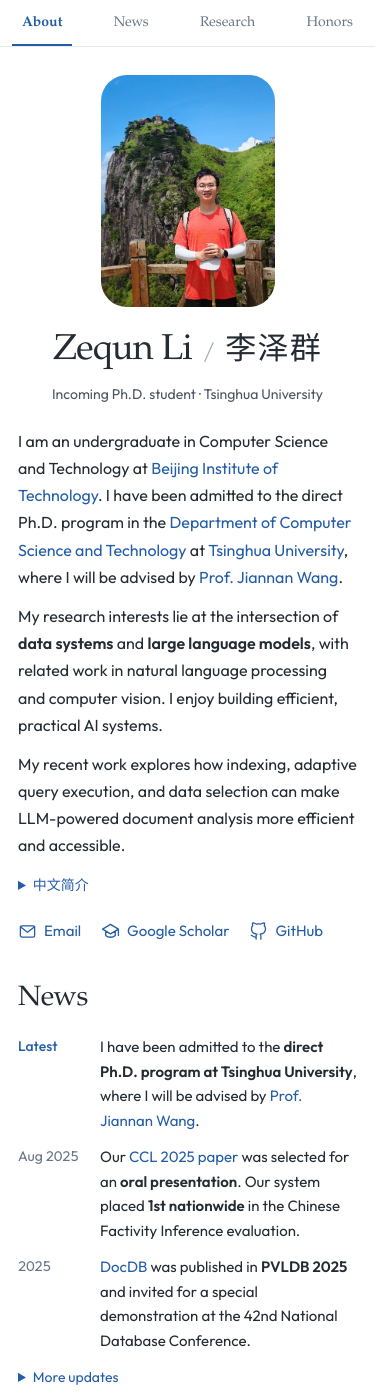
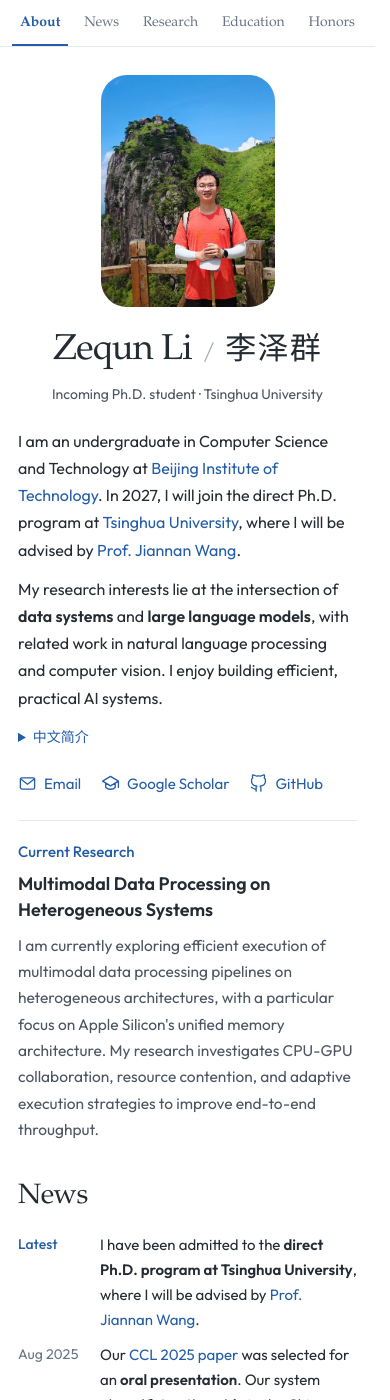
Before and after one commit to wisdomzq/wisdomzq.github.io, a Jekyll site: the page index.html, which Jekyll copies as it is, in a window 390 px wide and 1400 px high. Built offline with Jekyll 4.4.1, drawn with Linux system fonts in a browser that asks for light colours; some of the changed text lies outside the part shown.

Commit message:
Add education with official emblems and current research

```diff
--- a/assets/css/academic-home.css
+++ b/assets/css/academic-home.css
@@ -101,7 +101,7 @@ strong { font-weight: 600; }
 .profile {
   display: grid;
   grid-template-columns: minmax(0, 1fr) 236px;
-  gap: 48px;
+  gap: 28px 48px;
   align-items: center;
   margin-top: 64px;
 }
@@ -136,6 +136,10 @@ h1 {
 }
 .profile-details summary:hover, .news-archive summary:hover { color: var(--accent-hover); }
 .profile-details p { margin-top: 12px; padding: 0 0 0 14px; border-left: 2px solid #dae6f4; color: var(--secondary); font-size: 15px; line-height: 1.9; }
+.current-research { grid-column: 1 / -1; padding-top: 22px; border-top: 1px solid var(--line); }
+.current-research__label { margin: 0 0 7px; color: var(--accent); font-size: 15px; font-weight: 500; line-height: 1.5; }
+.current-research__title { margin: 0 0 9px; font-size: 19px; font-weight: 600; line-height: 1.45; }
+.current-research p { color: var(--secondary); font-size: 16px; line-height: 1.7; }
 
 /* Shared section rhythm */
 .section-title {
@@ -219,6 +223,24 @@ h1 {
 .project-meta { color: var(--secondary); font-size: 15px; line-height: 1.6; }
 .project-meta span[aria-hidden] { margin: 0 5px; }
 .project-note { margin-top: 9px; font-size: 14px; color: var(--muted); }
+
+/* Reference-style education rows: emblem, institution details, and dates. */
+.education-entry { display: grid; grid-template-columns: 108px minmax(0, 1fr) auto; align-items: center; gap: 24px; padding: 15px 0; }
+.education-entry:first-child { padding-top: 0; }
+.education-entry:last-child { padding-bottom: 0; }
+.education-logo { display: flex; align-items: center; justify-content: center; width: 108px; min-height: 96px; }
+.education-logo img { width: 72px; height: 72px; max-width: none; object-fit: contain; }
+/* The official Tsinghua artwork has wide blank margins; the emblem is intact. */
+.education-logo--tsinghua img { width: 96px; height: 96px; object-fit: cover; object-position: 49% 50%; }
+.education-entry h3 { display: flex; align-items: center; flex-wrap: wrap; gap: 4px 10px; margin: 0 0 4px; font-size: 18px; font-weight: 600; line-height: 1.5; }
+.education-entry h3 a { color: var(--text); }
+.education-entry h3 a:hover { color: var(--accent); }
+.education-dates { color: var(--secondary); font-size: 15px; text-align: right; font-variant-numeric: tabular-nums; white-space: nowrap; }
+.education-dates span { display: block; color: var(--muted); font-size: 14px; }
+.education-degree { color: var(--secondary); font-size: 16px; line-height: 1.6; }
+.education-status { display: inline-block; padding: 1px 7px; border: 1px solid #d6e4f4; border-radius: 3px; color: var(--accent); background: var(--soft); font-size: 12px; font-weight: 500; }
+.education-details { margin-top: 3px; color: var(--secondary); font-size: 15px; line-height: 1.6; }
+
 .honors-grid { display: grid; grid-template-columns: 1fr 1.45fr; gap: 36px; }
 .honors-group h3 { margin: 0 0 11px; font-size: 16px; font-weight: 500; color: var(--secondary); }
 .honors-list { margin: 0; padding-left: 17px; font-size: 15px; line-height: 1.65; }
@@ -262,6 +284,10 @@ h1 {
   .chinese-name { font-size: 32px; }
   .profile__portrait img { border-radius: 28px; }
   .paper-row { grid-template-columns: 190px minmax(0, 1fr); gap: 22px; }
+  .education-entry { grid-template-columns: 88px minmax(0, 1fr); gap: 5px 20px; }
+  .education-logo { width: 88px; grid-row: span 2; }
+  .education-dates { grid-column: 2; text-align: left; }
+  .education-dates span { display: inline; margin-left: 8px; }
   .honors-grid { grid-template-columns: 1fr; gap: 25px; }
 }
 @media (max-width: 640px) {
@@ -270,7 +296,7 @@ h1 {
   .section-nav__inner { padding: 0 12px; }
   .section-nav__label { display: none; }
   .section-nav__track { width: 100%; justify-content: space-between; }
-  .section-nav__link { font-size: 14px; padding: 11px 10px 9px; }
+  .section-nav__link { font-size: 14px; padding: 11px 8px 9px; }
   .profile { display: flex; flex-direction: column; align-items: stretch; gap: 0; margin-top: 28px; }
   .profile__portrait { order: -1; width: 174px; align-self: center; margin-bottom: 23px; }
   .profile__portrait img { border-radius: 26px; }
@@ -280,6 +306,9 @@ h1 {
   .chinese-name { font-size: 31px; }
   .profile__status { text-align: center; font-size: 14px; margin-bottom: 21px; }
   .profile-links { gap: 10px 20px; }
+  .current-research { margin-top: 24px; padding-top: 20px; }
+  .current-research__title { font-size: 18px; }
+  .current-research p { font-size: 15.5px; }
   .page-section { margin-top: 38px; scroll-margin-top: 78px; }
   .profile { margin-top: 28px; }
   .section-title { font-size: 28px; margin-bottom: 18px; }
@@ -293,6 +322,13 @@ h1 {
   .paper-figure { max-width: 360px; margin: 0 auto; max-height: 215px; }
   .paper-title { font-size: 18px; }
   .paper-description { font-size: 15.5px; }
+  .education-entry { grid-template-columns: 66px minmax(0, 1fr); gap: 5px 15px; padding: 16px 0; }
+  .education-logo { width: 66px; min-height: 72px; }
+  .education-logo img { width: 54px; height: 54px; }
+  .education-logo--tsinghua img { width: 72px; height: 72px; }
+  .education-entry h3 { font-size: 17px; }
+  .education-degree { font-size: 15.5px; }
+  .education-dates { white-space: normal; }
   .honors-list { font-size: 15px; }
   .figure-dialog { padding: 46px 12px 18px; }
   .figure-dialog figure img { max-height: calc(100dvh - 250px); }
@@ -300,7 +336,7 @@ h1 {
 @media (max-width: 360px) {
   h1 { font-size: 32px; gap: 8px; }
   .chinese-name { font-size: 28px; }
-  .section-nav__link { padding-left: 8px; padding-right: 8px; }
+  .section-nav__link { padding-left: 5px; padding-right: 5px; font-size: 13px; }
   .profile-links { gap: 8px 16px; }
   .profile-links a { font-size: 14px; }
 }
@@ -317,7 +353,7 @@ h1 {
   .profile__status, h1 { text-align: left; justify-content: start; }
   .page-section { margin-top: 28px; }
   .paper-row, .paper-row[hidden] { display: grid !important; grid-template-columns: 170px minmax(0, 1fr); gap: 20px; margin-left: 0; margin-right: 0; padding-left: 0; padding-right: 0; background: transparent; }
-  .paper-row, .honors-group { break-inside: avoid; }
+  .paper-row, .education-entry, .honors-group { break-inside: avoid; }
   .paper-figure { aspect-ratio: auto; padding: 0; border: 0; }
   a { color: inherit; }
 }
--- a/index.html
+++ b/index.html
@@ -4,18 +4,18 @@
     <meta charset="utf-8">
     <meta name="viewport" content="width=device-width, initial-scale=1">
     <meta name="theme-color" content="#ffffff">
-    <meta name="description" content="Zequn Li (李泽群), incoming Ph.D. student at Tsinghua University with Prof. Jiannan Wang. Research in data systems, efficient LLMs, and document analytics.">
+    <meta name="description" content="Zequn Li (李泽群), incoming Ph.D. student at Tsinghua University in 2027 with Prof. Jiannan Wang. Data systems and efficient multimodal processing on heterogeneous architectures.">
     <meta name="author" content="Zequn Li">
     <meta property="og:type" content="profile">
     <meta property="og:title" content="Zequn Li | 李泽群">
-    <meta property="og:description" content="Incoming Ph.D. student at Tsinghua University with Prof. Jiannan Wang. Data systems, efficient LLMs, and document analytics.">
+    <meta property="og:description" content="Incoming Ph.D. student at Tsinghua University in 2027 with Prof. Jiannan Wang. Data systems and efficient multimodal processing on heterogeneous architectures.">
     <meta property="og:url" content="https://wisdomzq.github.io/">
     <meta property="og:image" content="https://wisdomzq.github.io/assets/images/zequn-li-orange.jpg">
     <meta name="twitter:card" content="summary">
     <link rel="canonical" href="https://wisdomzq.github.io/">
     <link rel="icon" type="image/svg+xml" href="/assets/images/favicon.svg">
     <link rel="preload" href="/assets/type/outfit-variable.ttf" as="font" type="font/ttf" crossorigin>
-    <link rel="stylesheet" href="/assets/css/academic-home.css?v=20261103-highlights">
+    <link rel="stylesheet" href="/assets/css/academic-home.css?v=20261103-education">
     <title>Zequn Li | 李泽群</title>
     <script type="application/ld+json">
       {
@@ -25,7 +25,7 @@
         "alternateName": "李泽群",
         "url": "https://wisdomzq.github.io/",
         "image": "https://wisdomzq.github.io/assets/images/zequn-li-orange.jpg",
-        "description": "Undergraduate at Beijing Institute of Technology; admitted to the direct Ph.D. program at Tsinghua University with Prof. Jiannan Wang.",
+        "description": "Undergraduate at Beijing Institute of Technology (2023–2027, expected); admitted to the direct Ph.D. program at Tsinghua University, expected to start in 2027 with Prof. Jiannan Wang.",
         "email": "mailto:zqli@bit.edu.cn",
         "affiliation": {
           "@type": "CollegeOrUniversity",
@@ -57,6 +57,7 @@
           <a class="section-nav__link" href="#about" aria-current="location">About</a>
           <a class="section-nav__link" href="#news">News</a>
           <a class="section-nav__link" href="#research">Research</a>
+          <a class="section-nav__link" href="#education">Education</a>
           <a class="section-nav__link" href="#awards">Honors</a>
         </div>
       </div>
@@ -70,9 +71,8 @@
           <p>
             I am an undergraduate in Computer Science and Technology at
             <a href="https://english.bit.edu.cn/" target="_blank" rel="noopener noreferrer">Beijing Institute of Technology</a>.
-            I have been admitted to the direct Ph.D. program in the
-            <a href="https://www.cs.tsinghua.edu.cn/csen/" target="_blank" rel="noopener noreferrer">Department of Computer Science and Technology</a>
-            at <a href="https://www.tsinghua.edu.cn/en/" target="_blank" rel="noopener noreferrer">Tsinghua University</a>,
+            In 2027, I will join the direct Ph.D. program at
+            <a href="https://www.tsinghua.edu.cn/en/" target="_blank" rel="noopener noreferrer">Tsinghua University</a>,
             where I will be advised by <a href="https://dbgroup.cs.tsinghua.edu.cn/jnwang/" target="_blank" rel="noopener noreferrer">Prof. Jiannan Wang</a>.
           </p>
           <p>
@@ -80,13 +80,9 @@
             <strong>large language models</strong>, with related work in natural language processing and computer vision.
             I enjoy building efficient, practical AI systems.
           </p>
-          <p>
-            My recent work explores how indexing, adaptive query execution, and data selection can make
-            LLM-powered document analysis more efficient and accessible.
-          </p>
           <details class="profile-details">
             <summary lang="zh-CN">中文简介</summary>
-            <p lang="zh-CN">我是李泽群，目前就读于北京理工大学计算机科学与技术专业，已获清华大学计算机科学与技术系直博录取，未来导师为王健楠老师。我的研究兴趣主要包括数据系统与大语言模型，同时关注自然语言处理和计算机视觉，希望构建高效、实用的 AI 系统。</p>
+            <p lang="zh-CN">我是李泽群，目前就读于北京理工大学计算机科学与技术专业（2023–2027，预计），已获清华大学计算机科学与技术系直博录取，预计于 2027 年入学，未来导师为王健楠老师。我的研究兴趣主要包括数据系统与大语言模型。目前，我正在探索异构架构上的高效多模态数据处理，重点关注 Apple Silicon 的统一内存架构、CPU–GPU 协同、资源竞争与自适应执行策略。</p>
           </details>
           <div class="profile-links" aria-label="Contact and profiles">
             <a href="mailto:zqli@bit.edu.cn"><svg class="icon" aria-hidden="true"><use href="#icon-mail"/></svg>Email</a>
@@ -98,6 +94,11 @@
           <img src="/assets/images/zequn-li-orange.jpg" width="451" height="601" alt="Zequn Li wearing an orange shirt outdoors" fetchpriority="high">
           <figcaption>Beijing, China</figcaption>
         </figure>
+        <section class="current-research" aria-labelledby="current-research-title">
+          <h2 class="current-research__label" id="current-research-title">Current Research</h2>
+          <h3 class="current-research__title">Multimodal Data Processing on Heterogeneous Systems</h3>
+          <p>I am currently exploring efficient execution of multimodal data processing pipelines on heterogeneous architectures, with a particular focus on Apple Silicon's unified memory architecture. My research investigates CPU-GPU collaboration, resource contention, and adaptive execution strategies to improve end-to-end throughput.</p>
+        </section>
       </section>
 
       <section class="page-section" id="news" aria-labelledby="news-title">
@@ -220,6 +221,35 @@
         </div>
       </section>
 
+      <section class="page-section" id="education" aria-labelledby="education-title">
+        <h2 class="section-title" id="education-title">Education</h2>
+        <div class="education-list">
+          <article class="education-entry" aria-labelledby="tsinghua-title">
+            <a class="education-logo education-logo--tsinghua" href="https://www.tsinghua.edu.cn/en/" target="_blank" rel="noopener noreferrer" aria-label="Tsinghua University">
+              <img src="/assets/images/institutions/tsinghua-emblem.jpg" alt="Tsinghua University emblem" width="1400" height="600" loading="lazy" decoding="async">
+            </a>
+            <div class="education-content">
+              <h3 id="tsinghua-title"><a href="https://www.tsinghua.edu.cn/en/" target="_blank" rel="noopener noreferrer">Tsinghua University</a> <span class="education-status">Incoming</span></h3>
+              <p class="education-degree">Ph.D. in Computer Science and Technology (direct-entry)</p>
+              <p class="education-details"><a href="https://www.cs.tsinghua.edu.cn/csen/" target="_blank" rel="noopener noreferrer">Department of Computer Science and Technology</a></p>
+              <p class="education-details">Prospective advisor: <a href="https://dbgroup.cs.tsinghua.edu.cn/jnwang/" target="_blank" rel="noopener noreferrer">Prof. Jiannan Wang</a></p>
+              <p class="education-details"><a href="https://dbgroup.cs.tsinghua.edu.cn/" target="_blank" rel="noopener noreferrer">Database Group</a></p>
+            </div>
+            <p class="education-dates"><time datetime="2027">2027</time><span>Expected start</span></p>
+          </article>
+          <article class="education-entry" aria-labelledby="bit-title">
+            <a class="education-logo" href="https://english.bit.edu.cn/" target="_blank" rel="noopener noreferrer" aria-label="Beijing Institute of Technology">
+              <img src="/assets/images/institutions/bit-emblem.jpg" alt="Beijing Institute of Technology emblem" width="351" height="349" loading="lazy" decoding="async">
+            </a>
+            <div class="education-content">
+              <h3 id="bit-title"><a href="https://english.bit.edu.cn/" target="_blank" rel="noopener noreferrer">Beijing Institute of Technology</a></h3>
+              <p class="education-degree">Bachelor's degree in Computer Science and Technology</p>
+            </div>
+            <p class="education-dates"><time datetime="2023">2023</time>–<time datetime="2027">2027</time><span>Expected graduation</span></p>
+          </article>
+        </div>
+      </section>
+
       <section class="page-section" id="awards" aria-labelledby="awards-title">
         <h2 class="section-title" id="awards-title">Honors &amp; Awards</h2>
         <div class="honors-grid">
@@ -260,6 +290,6 @@
       </figure>
       <a class="figure-source" id="figure-source" target="_blank" rel="noopener noreferrer"></a>
     </dialog>
-    <script src="/assets/js/academic-home.js?v=20261103-highlights" defer></script>
+    <script src="/assets/js/academic-home.js?v=20261103-education" defer></script>
   </body>
 </html>
```
Also changed, not shown: assets/images/institutions/README.md (added, +16 -0 lines), README.md, assets/images/institutions/bit-emblem.jpg (added), assets/images/institutions/tsinghua-emblem.jpg (added).
